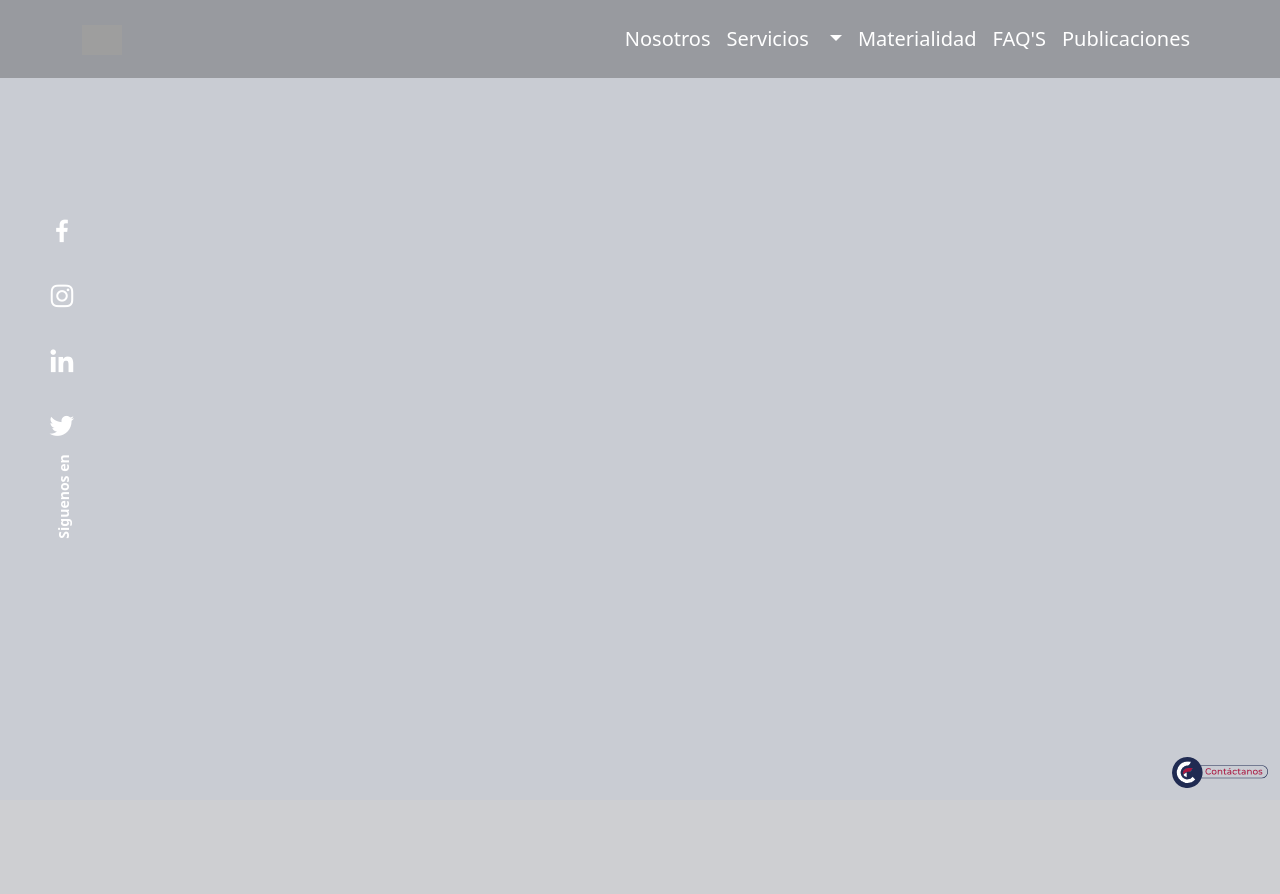
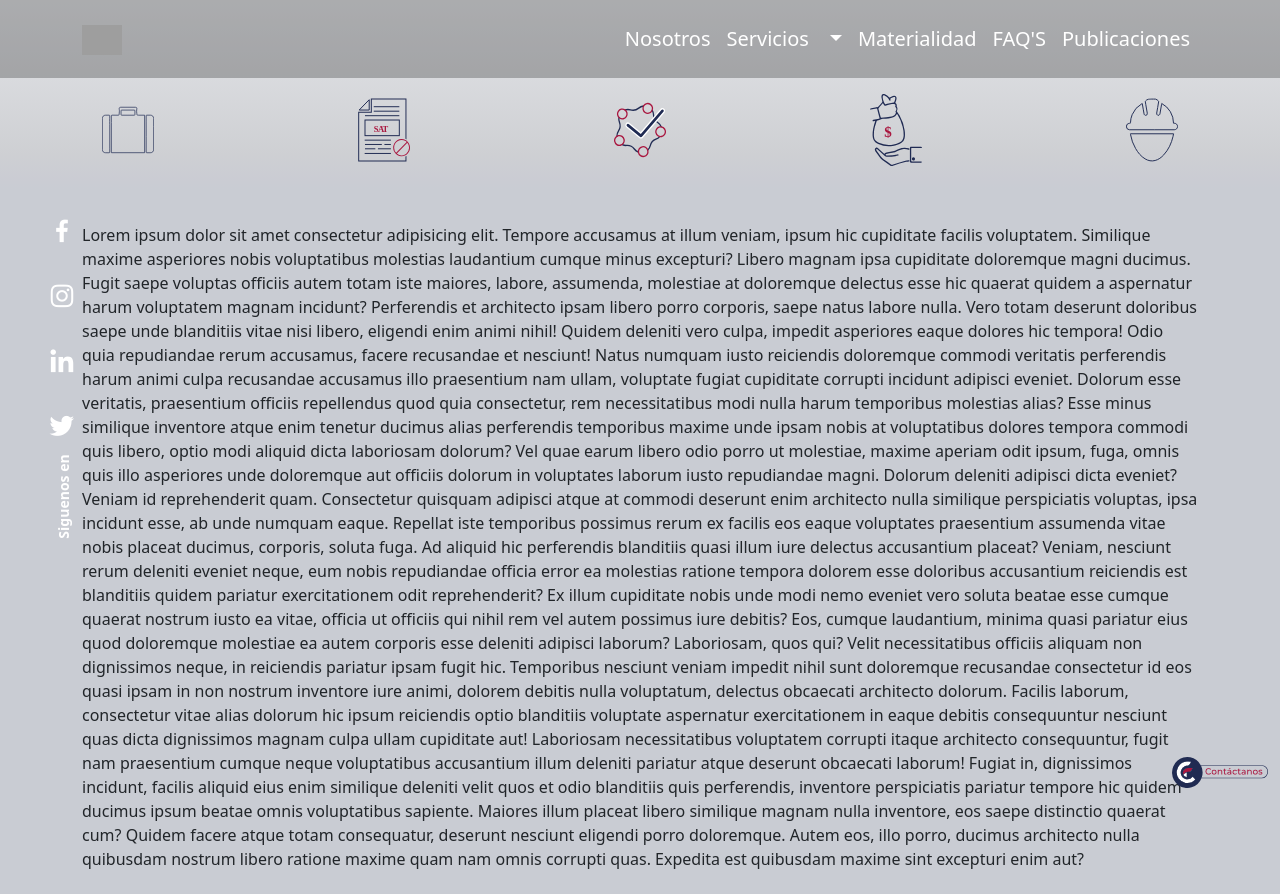
Before and after one commit to HugoTranquilino/citere, a CodeIgniter app: page /database/index.php/citere/Faqs in a window 1280 px wide. Before the commit the page ends 788 px from the top, so only its background shows below. Run offline with CodeIgniter, Linux system fonts and the light colour scheme; some libraries are stand-ins or nearby versions; grey boxes are pictures that could not be loaded.

Commit message:
avance en la seccion de Faqs

```diff
--- a/application/views/faqs_v.php
+++ b/application/views/faqs_v.php
@@ -0,0 +1,50 @@
+<div class="container">
+	<div class="row faqs">
+		<img src="<?php echo base_url();?>assets/icons/maletin-icon.svg" alt="" class="icons-faqs">
+		<img src="<?php echo base_url();?>assets/icons/sat-icon.svg" alt="" class="icons-faqs">
+		<img src="<?php echo base_url();?>assets/icons/materialidad-icon.svg" alt="" class="icons-faqs">
+		<img src="<?php echo base_url();?>assets/icons/financiero-icon.svg" alt="" class="icons-faqs">
+		<img src="<?php echo base_url();?>assets/icons/laboral-icon.svg" alt="" class="icons-faqs">
+	</div>
+	<div class="faqs-content">
+		<p>
+			Lorem ipsum dolor sit amet consectetur adipisicing elit. Tempore accusamus at illum veniam, ipsum hic
+			cupiditate facilis voluptatem. Similique maxime asperiores nobis voluptatibus molestias laudantium cumque
+			minus excepturi? Libero magnam ipsa cupiditate doloremque magni ducimus. Fugit saepe voluptas officiis autem
+			totam iste maiores, labore, assumenda, molestiae at doloremque delectus esse hic quaerat quidem a aspernatur
+			harum voluptatem magnam incidunt? Perferendis et architecto ipsam libero porro corporis, saepe natus labore
+			nulla. Vero totam deserunt doloribus saepe unde blanditiis vitae nisi libero, eligendi enim animi nihil!
+			Quidem deleniti vero culpa, impedit asperiores eaque dolores hic tempora! Odio quia repudiandae rerum
+			accusamus, facere recusandae et nesciunt! Natus numquam iusto reiciendis doloremque commodi veritatis
+			perferendis harum animi culpa recusandae accusamus illo praesentium nam ullam, voluptate fugiat cupiditate
+			corrupti incidunt adipisci eveniet. Dolorum esse veritatis, praesentium officiis repellendus quod quia
+			consectetur, rem necessitatibus modi nulla harum temporibus molestias alias? Esse minus similique inventore
+			atque enim tenetur ducimus alias perferendis temporibus maxime unde ipsam nobis at voluptatibus dolores
+			tempora commodi quis libero, optio modi aliquid dicta laboriosam dolorum? Vel quae earum libero odio porro
+			ut molestiae, maxime aperiam odit ipsum, fuga, omnis quis illo asperiores unde doloremque aut officiis
+			dolorum in voluptates laborum iusto repudiandae magni. Dolorum deleniti adipisci dicta eveniet? Veniam id
+			reprehenderit quam. Consectetur quisquam adipisci atque at commodi deserunt enim architecto nulla similique
+			perspiciatis voluptas, ipsa incidunt esse, ab unde numquam eaque. Repellat iste temporibus possimus rerum ex
+			facilis eos eaque voluptates praesentium assumenda vitae nobis placeat ducimus, corporis, soluta fuga. Ad
+			aliquid hic perferendis blanditiis quasi illum iure delectus accusantium placeat? Veniam, nesciunt rerum
+			deleniti eveniet neque, eum nobis repudiandae officia error ea molestias ratione tempora dolorem esse
+			doloribus accusantium reiciendis est blanditiis quidem pariatur exercitationem odit reprehenderit? Ex illum
+			cupiditate nobis unde modi nemo eveniet vero soluta beatae esse cumque quaerat nostrum iusto ea vitae,
+			officia ut officiis qui nihil rem vel autem possimus iure debitis? Eos, cumque laudantium, minima quasi
+			pariatur eius quod doloremque molestiae ea autem corporis esse deleniti adipisci laborum? Laboriosam, quos
+			qui? Velit necessitatibus officiis aliquam non dignissimos neque, in reiciendis pariatur ipsam fugit hic.
+			Temporibus nesciunt veniam impedit nihil sunt doloremque recusandae consectetur id eos quasi ipsam in non
+			nostrum inventore iure animi, dolorem debitis nulla voluptatum, delectus obcaecati architecto dolorum.
+			Facilis laborum, consectetur vitae alias dolorum hic ipsum reiciendis optio blanditiis voluptate aspernatur
+			exercitationem in eaque debitis consequuntur nesciunt quas dicta dignissimos magnam culpa ullam cupiditate
+			aut! Laboriosam necessitatibus voluptatem corrupti itaque architecto consequuntur, fugit nam praesentium
+			cumque neque voluptatibus accusantium illum deleniti pariatur atque deserunt obcaecati laborum! Fugiat in,
+			dignissimos incidunt, facilis aliquid eius enim similique deleniti velit quos et odio blanditiis quis
+			perferendis, inventore perspiciatis pariatur tempore hic quidem ducimus ipsum beatae omnis voluptatibus
+			sapiente. Maiores illum placeat libero similique magnam nulla inventore, eos saepe distinctio quaerat cum?
+			Quidem facere atque totam consequatur, deserunt nesciunt eligendi porro doloremque. Autem eos, illo porro,
+			ducimus architecto nulla quibusdam nostrum libero ratione maxime quam nam omnis corrupti quas. Expedita est
+			quibusdam maxime sint excepturi enim aut?
+		</p>
+	</div>
+</div>
--- a/application/views/materialidad_v.php
+++ b/application/views/materialidad_v.php
@@ -1,7 +1,6 @@
 <!-- <div id="chart_div" style="width: 900px; height: 500px;"></div> -->
 <div class="container materialidad">
 	<img src="<?php echo base_url();?>assets/img/grafica.png" width="100%" height="100%" alt="">
-	<!-- <img src="<?php echo base_url();?>assets/img/Recurso11.png" width="100%" height="100%" alt=""> -->
 	<div class="row">
 		<div class="col-md-6 col-sm-12 col-xs-12 col-lg-6">
             <!-- =========== Identificadores ============= -->
--- a/assets/css/main.css
+++ b/assets/css/main.css
@@ -326,6 +326,32 @@ body {
 	color: var(--g_primario);
 }
 
+/* =============== Faq's =================== */
+.faqs{
+	/* margin:6% 0px 3% 0px; */
+	margin: -11% 0px 3% 0px;
+	position: fixed;
+	z-index: 200;
+	right: 0;
+	width: 100%;
+	/* background: orange; */
+}
+
+.icons-faqs{
+	width: 6%;
+	margin: 12px 7%;
+}
+
+.icons-faqs:hover{
+	padding: 1px;
+	transition: ease-out 2s;
+}
+
+.faqs-content{
+	/* margin: 12% 0px 2% 0px; */
+	margin: 20% 0px 2% 0px;
+}
+
 /* ========== Publicaciones =============== */
 .img_public {
 	width: 100%;
```
Also changed, not shown: assets/icons/financiero-icon.svg (added), assets/icons/laboral-icon.svg (added), assets/icons/maletin-icon.svg (added), assets/icons/materialidad-icon.svg (added), assets/icons/sat-icon.svg (added).
